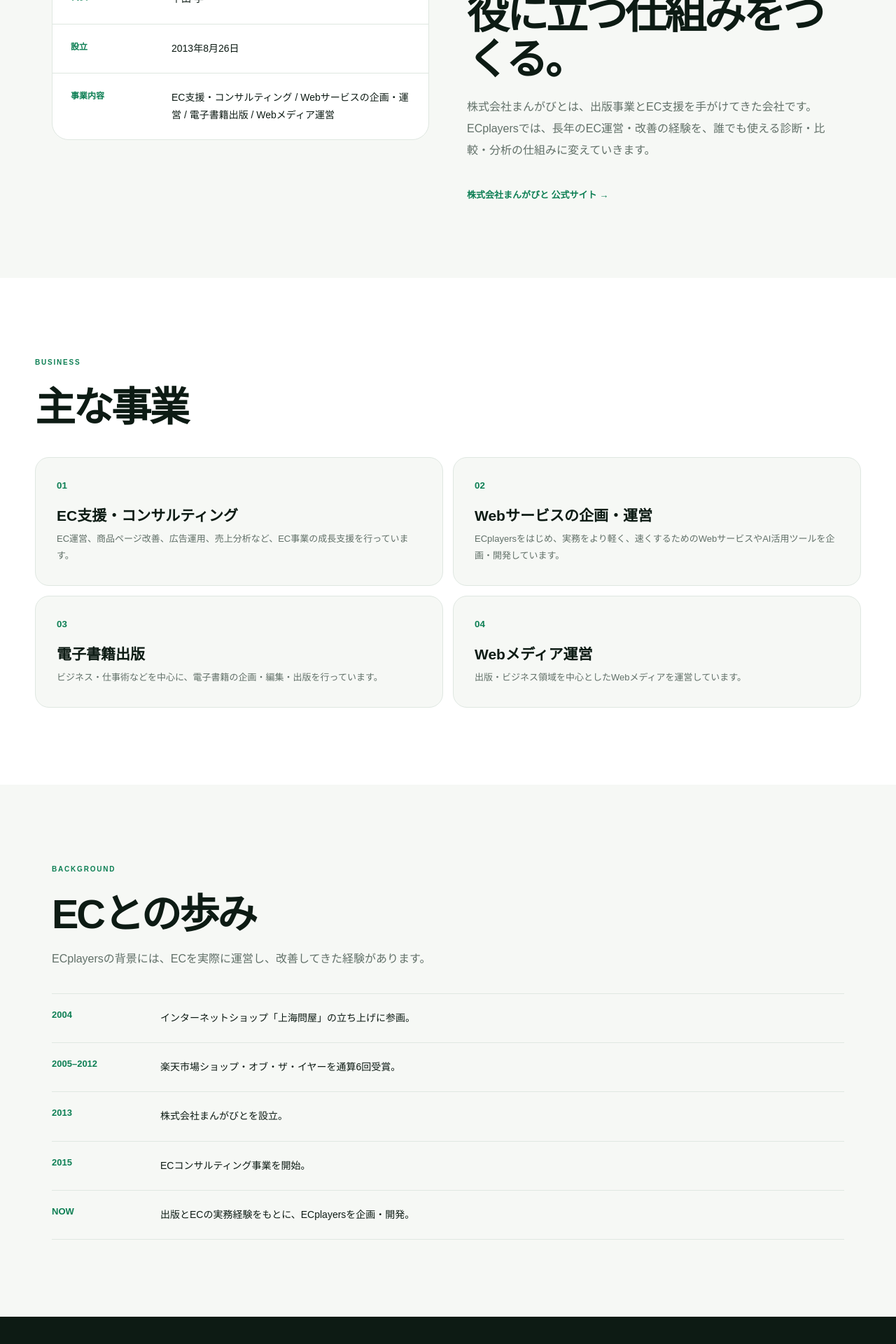
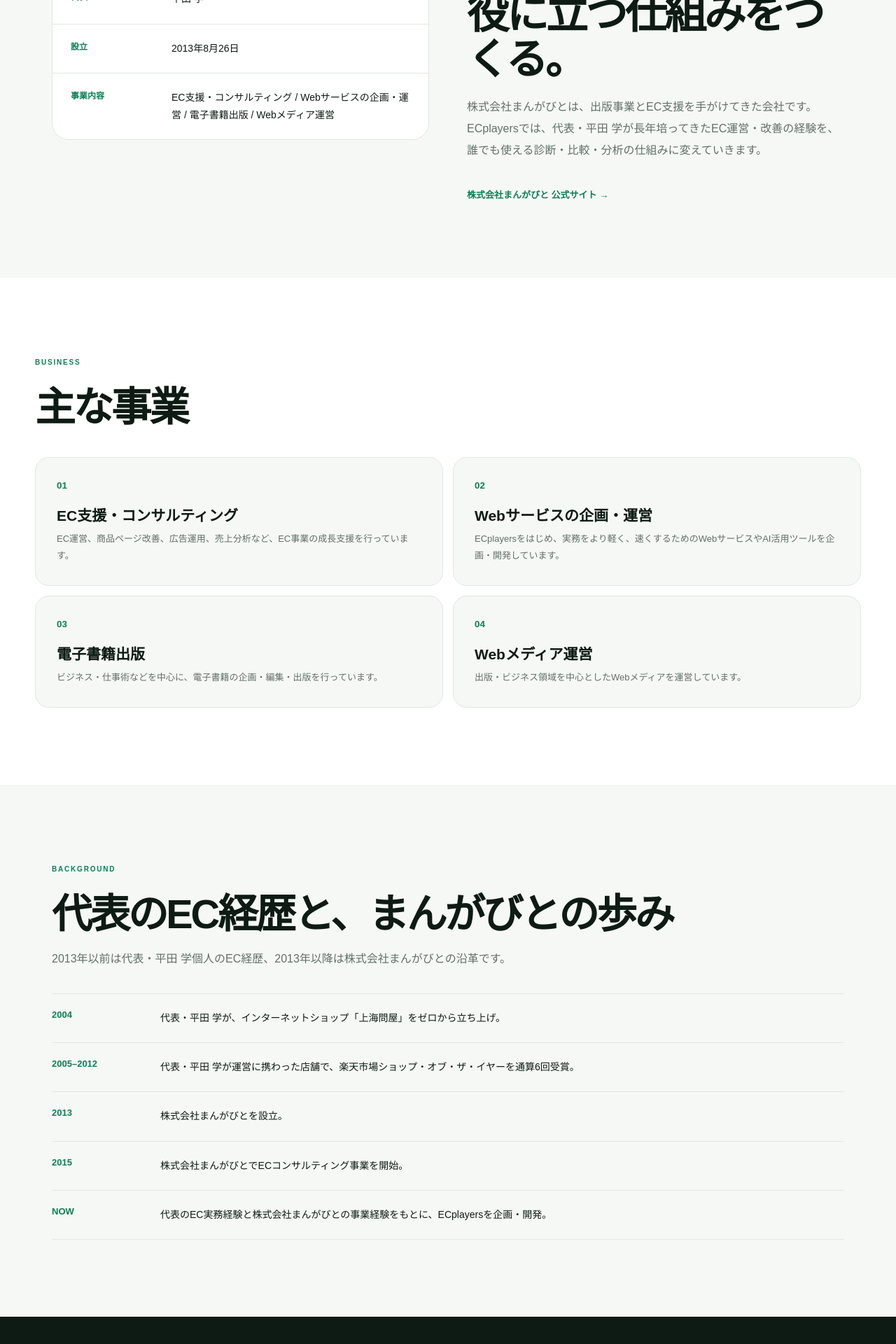
Before and after one commit to hrt14/ecplayers, a Next.js app: page /company in a window 1280 px wide. Shown: the part 508-2428 px from the top of the page at 70% size. Built offline with nearby package versions, Linux system fonts and the light colour scheme.

Commit message:
Clarify founder EC background in company history

```diff
--- a/app/company/page.tsx
+++ b/app/company/page.tsx
@@ -20,11 +20,11 @@
 ]
 
 const history = [
-  ['2004', 'インターネットショップ「上海問屋」の立ち上げに参画。'],
-  ['2005–2012', '楽天市場ショップ・オブ・ザ・イヤーを通算6回受賞。'],
+  ['2004', '代表・平田 学が、インターネットショップ「上海問屋」をゼロから立ち上げ。'],
+  ['2005–2012', '代表・平田 学が運営に携わった店舗で、楽天市場ショップ・オブ・ザ・イヤーを通算6回受賞。'],
   ['2013', '株式会社まんがびとを設立。'],
-  ['2015', 'ECコンサルティング事業を開始。'],
-  ['NOW', '出版とECの実務経験をもとに、ECplayersを企画・開発。'],
+  ['2015', '株式会社まんがびとでECコンサルティング事業を開始。'],
+  ['NOW', '代表のEC実務経験と株式会社まんがびとの事業経験をもとに、ECplayersを企画・開発。'],
 ]
 
 export default function CompanyPage() {
@@ -51,7 +51,7 @@
         <div className={styles.companyCopy}>
           <span>ABOUT MANGABITO</span>
           <h2>ECの実務から、<br />役に立つ仕組みをつくる。</h2>
-          <p>株式会社まんがびとは、出版事業とEC支援を手がけてきた会社です。ECplayersでは、長年のEC運営・改善の経験を、誰でも使える診断・比較・分析の仕組みに変えていきます。</p>
+          <p>株式会社まんがびとは、出版事業とEC支援を手がけてきた会社です。ECplayersでは、代表・平田 学が長年培ってきたEC運営・改善の経験を、誰でも使える診断・比較・分析の仕組みに変えていきます。</p>
           <a href="https://mangabito.biz/" target="_blank" rel="noreferrer">株式会社まんがびと 公式サイト →</a>
         </div>
       </section>
@@ -66,7 +66,7 @@
       </section>
 
       <section className={styles.historySection}>
-        <div className={styles.sectionHead}><span>BACKGROUND</span><h2>ECとの歩み</h2><p>ECplayersの背景には、ECを実際に運営し、改善してきた経験があります。</p></div>
+        <div className={styles.sectionHead}><span>BACKGROUND</span><h2>代表のEC経歴と、まんがびとの歩み</h2><p>2013年以前は代表・平田 学個人のEC経歴、2013年以降は株式会社まんがびとの沿革です。</p></div>
         <div className={styles.historyList}>
           {history.map(([year, text]) => <div key={year}><b>{year}</b><span>{text}</span></div>)}
         </div>
```
